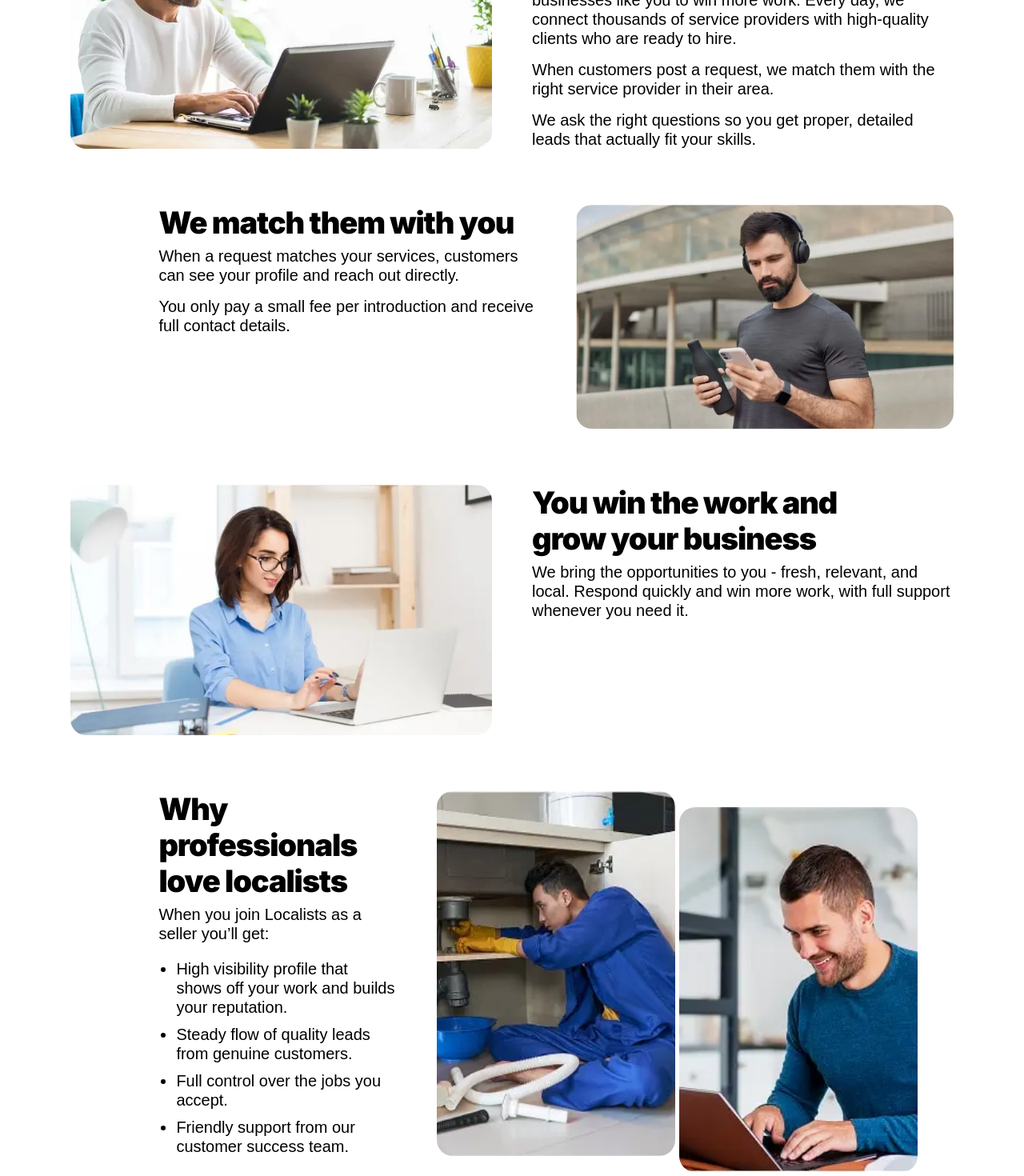
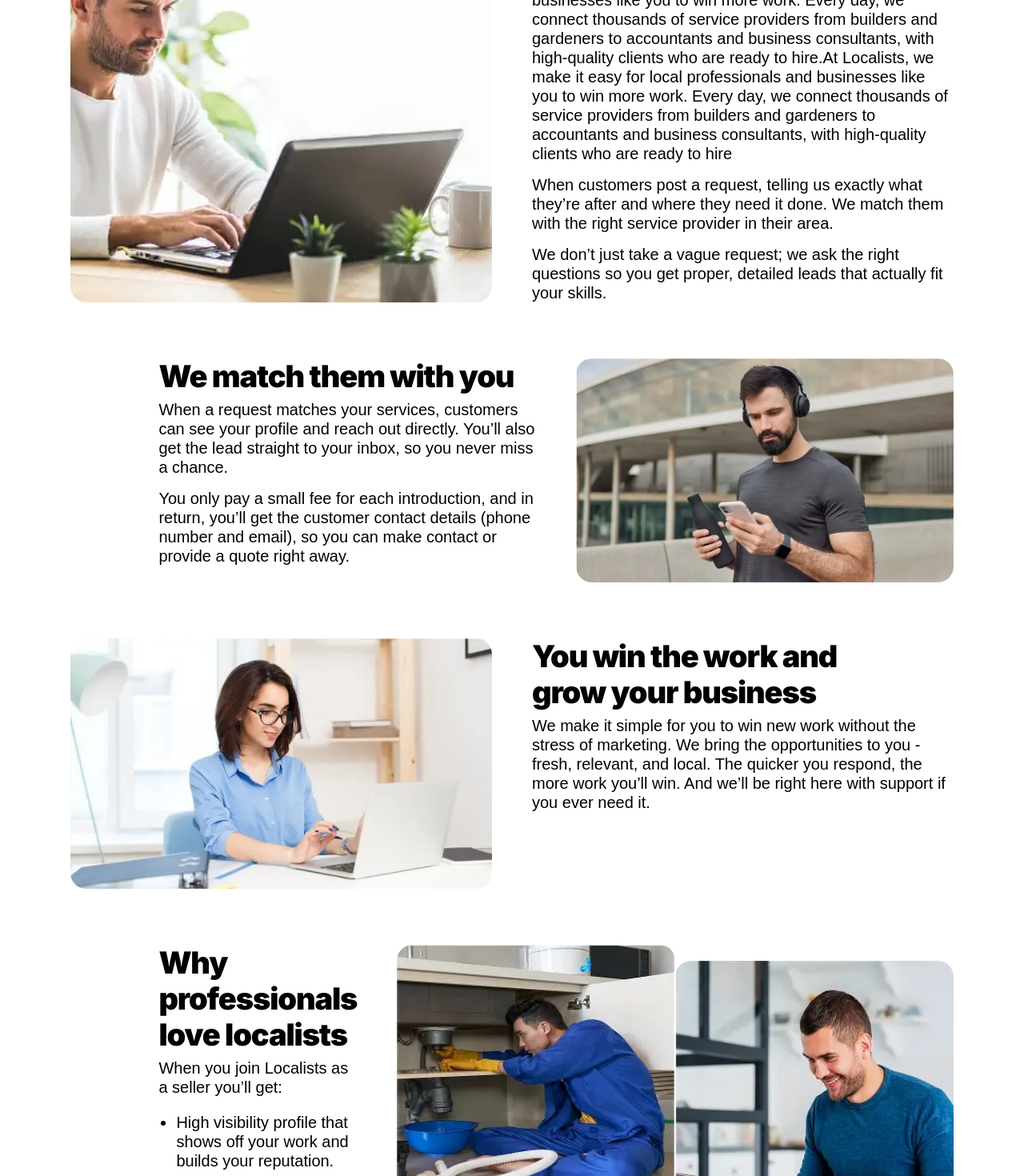
Before and after one commit to pushpesh-zuzu/localists-prelogin-nextjs, a Next.js app: page /how-it-works-for-sellers in a window 1280 px wide. Shown: the part 1100-2570 px from the top of the page at 80% size. Built offline with nearby package versions, Linux system fonts and the light colour scheme.

Commit message:
Responsive screen fix

```diff
--- a/src/app/component/HowItWorksSellers/HowItWorksDetail.jsx
+++ b/src/app/component/HowItWorksSellers/HowItWorksDetail.jsx
@@ -10,17 +10,13 @@ const serviceStepsData = [
         description: (
             <>
                 <p>
-                    At Localists, we make it easy for local professionals and businesses like
-                    you to win more work. Every day, we connect thousands of service providers
-                    with high-quality clients who are ready to hire.
+                    At Localists, we make it easy for local professionals and businesses like you to win more work. Every day, we connect thousands of service providers from builders and gardeners to accountants and business consultants, with high-quality clients who are ready to hire.At Localists, we make it easy for local professionals and businesses like you to win more work. Every day, we connect thousands of service providers from builders and gardeners to accountants and business consultants, with high-quality clients who are ready to hire
                 </p>
                 <p>
-                    When customers post a request, we match them with the right service
-                    provider in their area.
+                    When customers post a request, telling us exactly what they’re after and where they need it done. We match them with the right service provider in their area.
                 </p>
                 <p>
-                    We ask the right questions so you get proper, detailed leads that actually
-                    fit your skills.
+                   We don’t just take a vague request; we ask the right questions so you get proper, detailed leads that actually fit your skills.
                 </p>
             </>
         ),
@@ -30,6 +26,7 @@ const serviceStepsData = [
                 alt: "Customers come to us with their need - Image 1",
                 width: 601,
                 height: 356,
+                className: "w-full h-full object-cover rounded-[20px]"
             },
         ],
     },
@@ -39,12 +36,10 @@ const serviceStepsData = [
         description: (
             <>
                 <p>
-                    When a request matches your services, customers can see your profile and
-                    reach out directly.
+                    When a request matches your services, customers can see your profile and reach out directly. You’ll also get the lead straight to your inbox, so you never miss a chance.
                 </p>
                 <p>
-                    You only pay a small fee per introduction and receive full contact
-                    details.
+                    You only pay a small fee for each introduction, and in return, you’ll get the customer contact details (phone number and email), so you can make contact or provide a quote right away.
                 </p>
             </>
         ),
@@ -54,6 +49,7 @@ const serviceStepsData = [
                 alt: "We match them with you - Image 1",
                 width: 601,
                 height: 356,
+                className: "w-full h-full object-cover rounded-[20px]"
             },
         ],
     },
@@ -62,8 +58,7 @@ const serviceStepsData = [
         heading: "You win the work and grow your business",
         description: (
             <p>
-                We bring the opportunities to you - fresh, relevant, and local. Respond
-                quickly and win more work, with full support whenever you need it.
+                We make it simple for you to win new work without the stress of marketing. We bring the opportunities to you - fresh, relevant, and local. The quicker you respond, the more work you’ll win. And we’ll be right here with support if you ever need it.
             </p>
         ),
         images: [
@@ -72,6 +67,7 @@ const serviceStepsData = [
                 alt: "You win the work and grow your business - Image 1",
                 width: 601,
                 height: 356,
+                className: "w-full h-full object-cover rounded-[20px]"
             },
         ],
     },
@@ -81,23 +77,24 @@ const serviceStepsData = [
         description: <p>When you join Localists as a seller you’ll get:</p>,
         points: [
             "High visibility profile that shows off your work and builds your reputation.",
-            "Steady flow of quality leads from genuine customers.",
+            "Steady flow of quality leads that aren’t just clicks, but genuine customers looking to book your services.",
             "Full control over the jobs you accept.",
-            "Friendly support from our customer success team.",
+            "Friendly support from our customer success team whenever you need it.",
         ],
         images: [
             {
+                src: "/images/HowItWorks/plumber.webp",
+                alt: "Why professionals love localists - Image 1",
+                width: 420,
+                height: 356,
+                className: "rounded-[20px] md:w-[354px] lg:w-[420px] lg:h-[356px]"
+            },
+            {
                 src: "/images/HowItWorks/smileyman.webp",
                 alt: "Why professionals love localists - Image 2",
-                width: 601,
+                width: 420,
                 height: 356,
-                className: "xl:ml-[-45px] xl:mt-[20px]"
-            },
-            {
-                src: "/images/HowItWorks/plumber.webp",
-                alt: "Why professionals love localists - Image 1",
-                width: 601,
-                height: 356,
+                className: "rounded-[20px] md:mt-[50px] xl:mt-[20px] md:w-[354px] lg:w-[420px] lg:h-[356px]"
             },
         ],
     },
@@ -118,19 +115,14 @@ export default function HowItWorksDetail() {
                     >
                         {/* Images */}
                         <StepImages images={step.images} grow={!isEven} />
-                        {/* <div className={`${isEven ? "order-1" : "order-2"}`}>
-                            <StepImages images={step.images} grow={!isEven} />
-                        </div> */}
 
                         {/* Content */}
-                        {/* <div className={`${isEven ? "order-2" : "order-1"}`}> */}
                         <StepContent
                             heading={step.heading}
                             description={step.description}
                             points={step.points}
                             align={!isEven ? "right" : "left"}
                         />
-                        {/* </div> */}
                     </article>
                 );
             })}
@@ -145,22 +137,37 @@ const StepImages = ({ images, grow = false }) => {
 
     return (
         <>
+            {
+                images.length === 1 ?
+                    <div className="flex-1">
+                        <Image
+                            src={images[0].src}
+                            alt={images[0].alt}
+                            width={images[0].width}
+                            height={images[0].height}
+                            loading="lazy"
+                            sizes="(max-width: 768px) 50vw, 50vw"
+                            className={`${images[0].className}`}
+                        />
+                    </div>
+                    :
+                    <div className="flex">
                         {images.map((img, index) => (
-                <div key={index} className={`flex-1 ${index > 0 ? "hidden xl:block" : ""}`}>
+                            <div key={index} className={`${index > 0 ? "" : "hidden md:block lg:hidden xl:block"}`}>
                                 <Image
                                     src={img.src}
                                     alt={img.alt}
                                     width={img.width}
                                     height={img.height}
                                     loading="lazy"
-                        sizes="(max-width: 768px) 100vw, 50vw"
-                        // className="w-full h-full object-cover rounded-[20px]"
-                        className={`w-full h-full object-cover rounded-[20px] ${img.className}`}
+                                    sizes="(max-width: 768px) 50vw, 50vw"
+                                    className={`${img.className}`}
                                 />
                             </div>
                         ))}
+                    </div>
+            }
         </>
-
     );
 };
 
```
Also changed, not shown: src/app/component/HowItWorksSellers/HeroSectionSellers.jsx (+0 -53 lines). Lines whose indentation alone changed are shown as unchanged.
